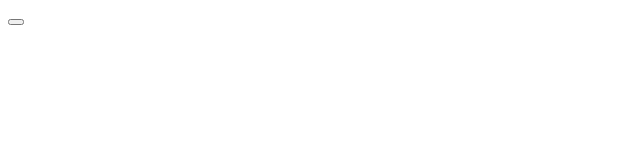
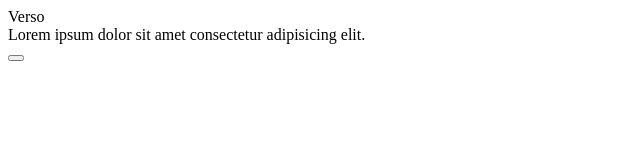
Before and after one commit to senkuu/exercice-transition, a plain HTML site: page index.html in a window 1280 px wide. Shown: the whole page, without its empty margins (0-640 px from the left). Drawn offline with Linux system fonts and the light colour scheme.

Commit message:
add content into html

```diff
--- a/index.html
+++ b/index.html
@@ -10,8 +10,10 @@
   <body>
     <div class="hand">
       <div class="hand__card">
-        <div class="hand__card__content hand__card__content--verso"></div>
-        <div class="hand__card__content hand__card____content--recto"></div>
+        <div class="hand__card__content hand__card__content--verso">Verso</div>
+        <div class="hand__card__content hand__card____content--recto">
+          Lorem ipsum dolor sit amet consectetur adipisicing elit.
+        </div>
         <button class="hand__card__button"></button>
       </div>
     </div>
```
